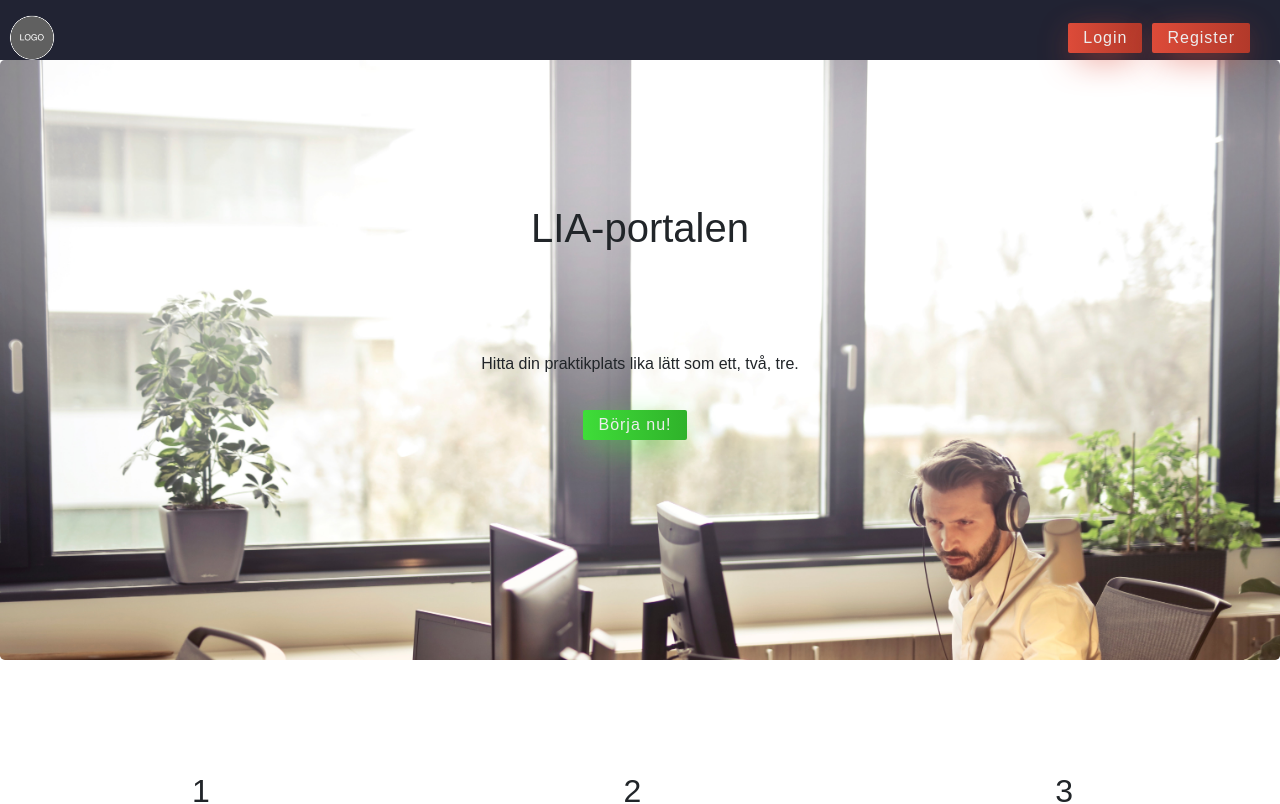
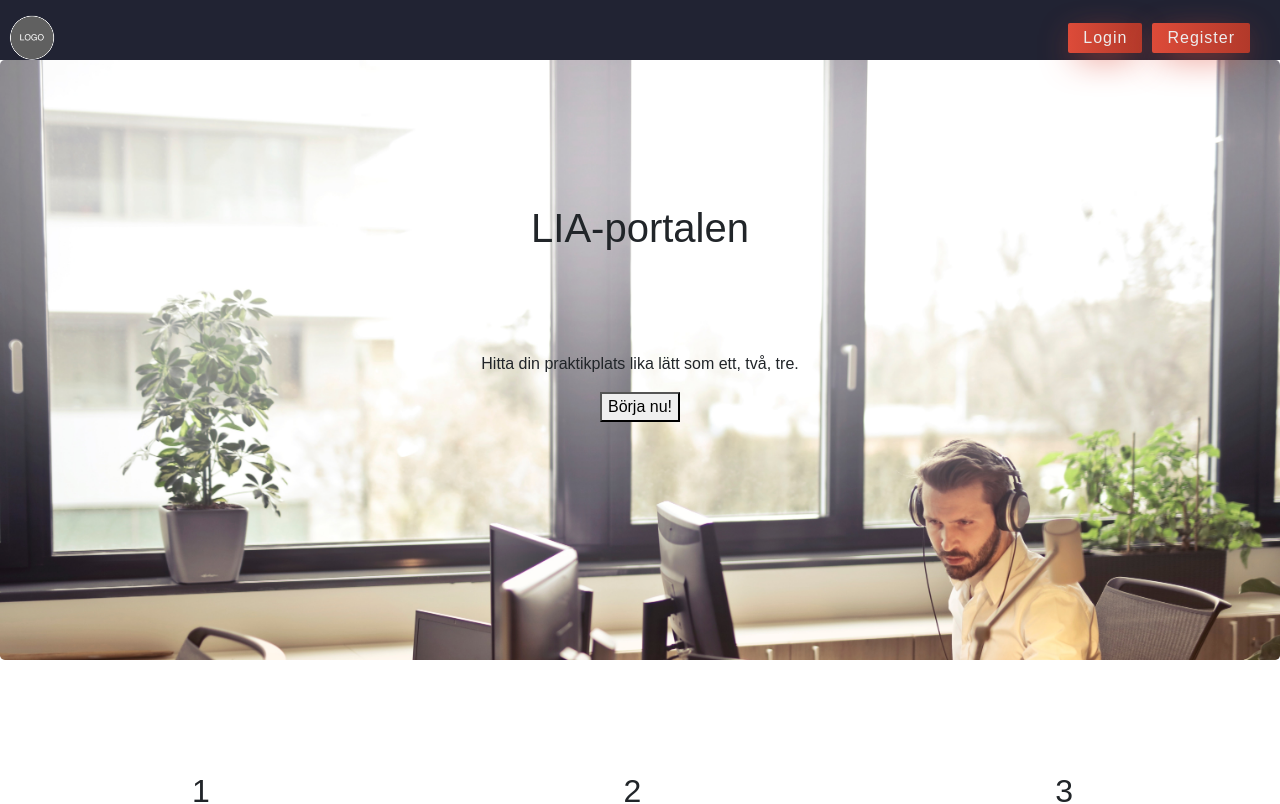
Before and after one commit to KaChr/lead-app, a React (Create React App) app: page / in a window 1280 px wide. Shown: the top 804 px of the page. Built offline with nearby package versions, Linux system fonts and the light colour scheme.

Commit message:
needed to change a button

```diff
--- a/src/App.js
+++ b/src/App.js
@@ -1,6 +1,6 @@
 import React, { Component } from 'react';
 import './App.css';
-import Button_Function from './Components/Button/Button_Function/Button_Function';
+import Button from './Components/Button/Button';
 
 class App extends Component {
   render() {
@@ -9,7 +9,7 @@ class App extends Component {
         <div className="jumbotron">
           <h1 className="jumbo-tron-title">LIA-portalen</h1>
           <p className="jumbo-tron-description">Hitta din praktikplats lika lätt som ett, två, tre.</p>
-          <Button_Function button_content="Börja nu!" />
+          <Button name="Börja nu!" url="/register" />
         </div>
         <div className="row landing-page-easy-info">
           <div className="col-sm landing-page-easy-info_card">
```
